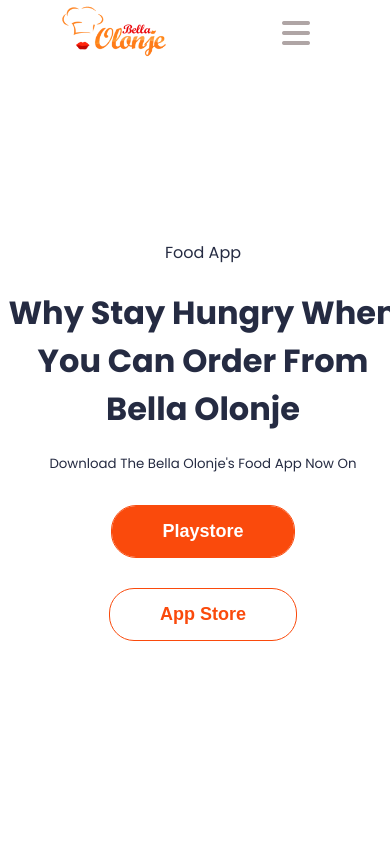
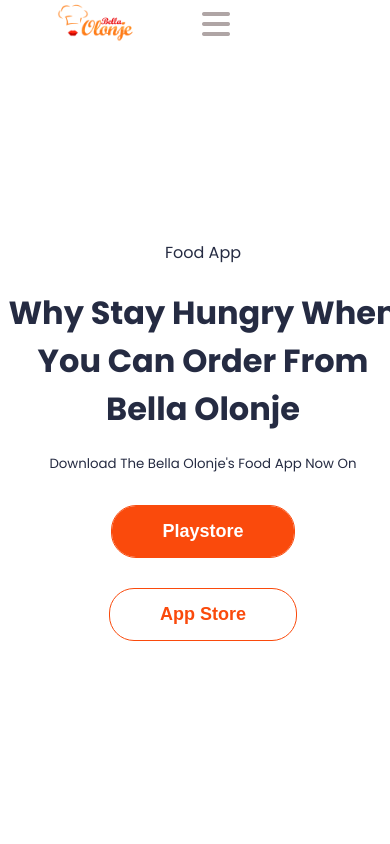
Before and after one commit to Ojoshegbe/olonje-wedsite, a plain HTML site: page index.html in a window 390 px wide. Shown: the top 844 px of the page. Drawn offline with Linux system fonts and the light colour scheme.

Commit message:
Update text10.css
commited

```diff
--- a/text10.css
+++ b/text10.css
@@ -277,7 +277,7 @@
 
     .fas{
         display: block;
-        margin-right: 5rem;
+        margin-right: 10rem;
     }
 
     .nev-tage{
```
